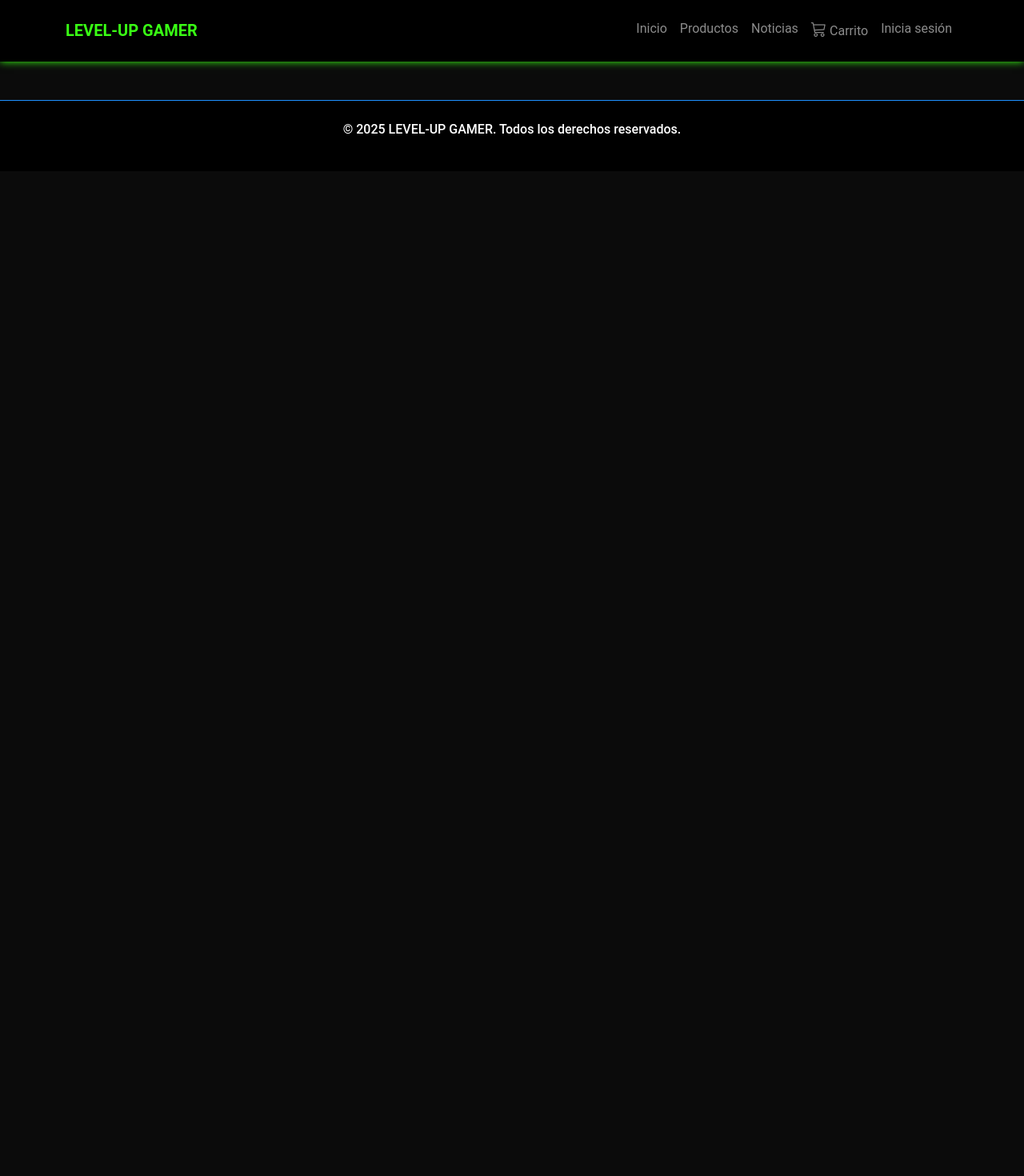
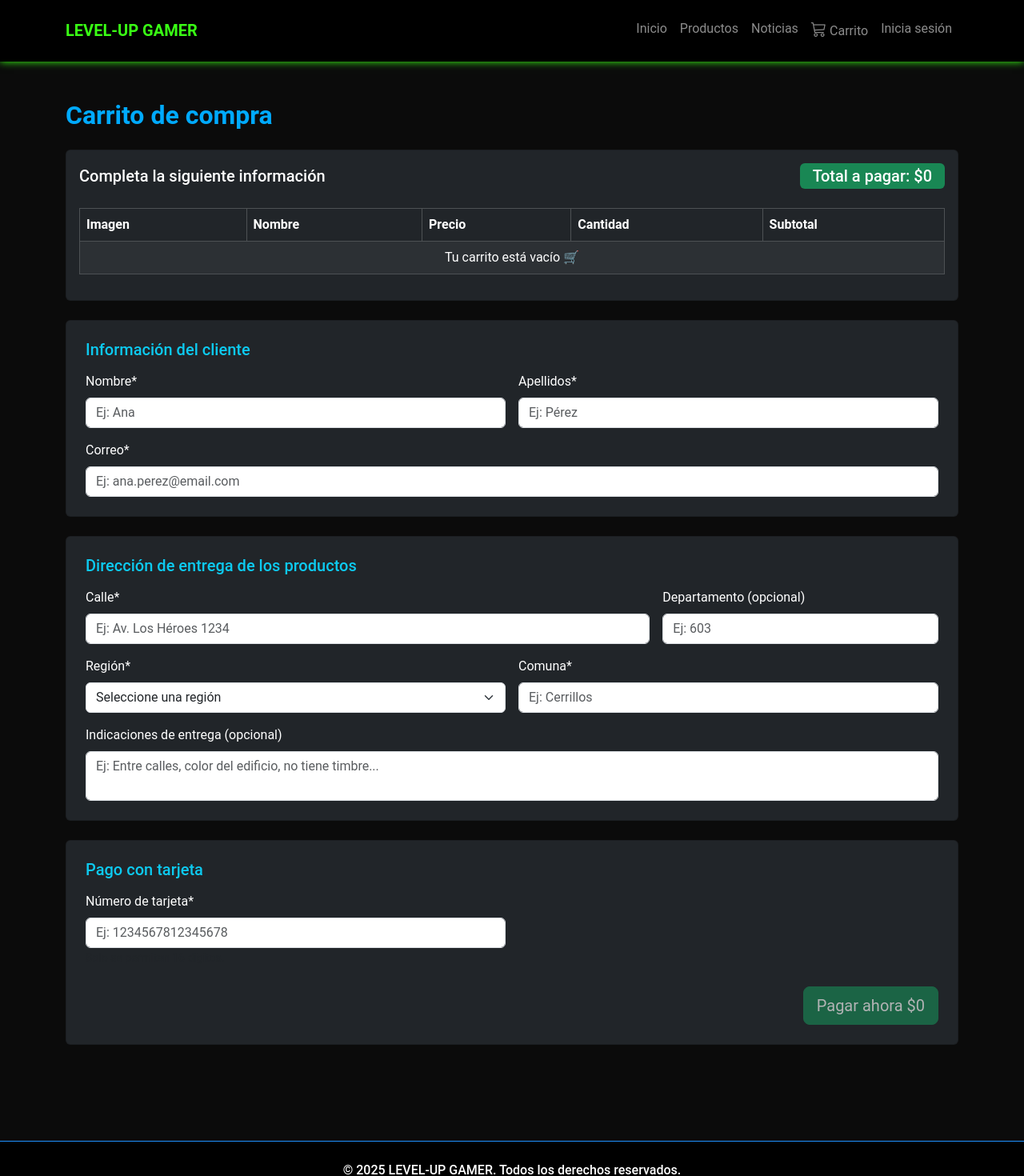
Before and after one commit to RafaelRiosFredes/LevelUpReact, a React (Vite) app in the folder levelup-project/: page /detalle-compra in a window 1280 px wide. Shown: the top 1470 px of the page at 80% size. Before the commit the page ends 800 px from the top, so only its background shows below. Built offline with nearby package versions, Linux system fonts and the light colour scheme.

Commit message:
Avance Detalle compras

```diff
--- a/levelup-project/src/App.tsx
+++ b/levelup-project/src/App.tsx
@@ -2,7 +2,7 @@ import { BrowserRouter, Routes, Route } from "react-router-dom";
 import "bootstrap/dist/css/bootstrap.min.css";
 import "bootstrap-icons/font/bootstrap-icons.css";
 import "./assets/styles.css";
-
+import { DetalleCompra } from "./pages/DetalleCompra";
 import { ProductosPublic } from "./pages/ProductosPublic";
 import { DetalleProducto } from "./pages/DetalleProducto";
 import { CarroCompras } from "./pages/CarroCompras";
@@ -17,6 +17,8 @@ function App() {
         <Route path="/" element={<ProductosPublic />} />
         <Route path="/detalle" element={<DetalleProducto />} />
         <Route path="/carrito" element={<CarroCompras />} />
+        <Route path="/detalle-compra" element={<DetalleCompra />} />
+
       </Routes>
       <Footer />
     </BrowserRouter>
--- a/levelup-project/src/pages/CarroCompras.tsx
+++ b/levelup-project/src/pages/CarroCompras.tsx
@@ -1,5 +1,6 @@
 import { useEffect, useState } from "react";
-import { Container, Row, Col, Button, Form } from "react-bootstrap";
+import { Container, Row, Col, Form, Button } from "react-bootstrap";
+import { Link } from "react-router-dom";
 import "../assets/styles.css";
 
 interface ProductoCarrito {
@@ -14,7 +15,7 @@ export const CarroCompras = () => {
   const [total, setTotal] = useState<number>(0);
   const [cupon, setCupon] = useState<string>("");
 
-  // Cargar carrito desde localStorage
+  // ✅ Cargar carrito desde localStorage
   useEffect(() => {
     const data = localStorage.getItem("carrito");
     if (data) {
@@ -24,17 +25,20 @@ export const CarroCompras = () => {
     }
   }, []);
 
-  // Función para formatear precios CLP
+  // ✅ Formatear precios CLP
   const formatearPrecio = (valor: number) =>
     "$" + valor.toLocaleString("es-CL");
 
-  // Calcular total
+  // ✅ Calcular total
   const calcularTotal = (items: ProductoCarrito[]) => {
-    const total = items.reduce((acc, item) => acc + item.precio * item.cantidad, 0);
+    const total = items.reduce(
+      (acc, item) => acc + item.precio * item.cantidad,
+      0
+    );
     setTotal(total);
   };
 
-  // Cambiar cantidad
+  // ✅ Cambiar cantidad
   const cambiarCantidad = (index: number, cambio: number) => {
     const copia = [...carrito];
     copia[index].cantidad += cambio;
@@ -44,7 +48,7 @@ export const CarroCompras = () => {
     calcularTotal(copia);
   };
 
-  // Eliminar producto
+  // ✅ Eliminar producto
   const eliminarProducto = (index: number) => {
     const copia = carrito.filter((_, i) => i !== index);
     setCarrito(copia);
@@ -52,7 +56,7 @@ export const CarroCompras = () => {
     calcularTotal(copia);
   };
 
-  // Aplicar cupón (simulado)
+  // ✅ Aplicar cupón (simulado)
   const aplicarCupon = () => {
     if (cupon.toLowerCase() === "levelup10") {
       const descuento = total * 0.1;
@@ -67,7 +71,7 @@ export const CarroCompras = () => {
     <Container className="py-5 text-white">
       <h2 className="highlight mb-4">Mi carrito de compras</h2>
       <Row className="g-4">
-        {/* Lista de productos */}
+        {/* 🛒 Lista de productos */}
         <Col md={8}>
           {carrito.length === 0 ? (
             <p className="text-white">Tu carrito está vacío 🛒</p>
@@ -127,7 +131,7 @@ export const CarroCompras = () => {
           )}
         </Col>
 
-        {/* Resumen */}
+        {/* 🧾 Resumen y botones */}
         <Col md={4}>
           <div className="bg-dark p-4 rounded">
             <h5 className="mb-3">
@@ -146,9 +150,18 @@ export const CarroCompras = () => {
                   Aplicar
                 </Button>
               </div>
-              <Button variant="success" className="w-100 fw-bold">
-                PAGAR
-              </Button>
+
+              {/* 🔹 Botón que lleva a DetalleCompra */}
+              <div className="d-grid gap-2 mt-3">
+                <Link
+                  to="/detalle-compra"
+                  className={`btn btn-success btn-lg w-100 ${
+                    carrito.length === 0 ? "disabled" : ""
+                  }`}
+                >
+                  Ir a Detalle de Compra 🧾
+                </Link>
+              </div>
             </Form>
           </div>
         </Col>
--- /dev/null
+++ b/levelup-project/src/pages/DetalleCompra.tsx
@@ -0,0 +1,265 @@
+import { useEffect, useState } from "react";
+import { Container, Table, Form, Row, Col, Button, Card, Alert } from "react-bootstrap";
+import "../assets/styles.css";
+
+interface ProductoCarrito {
+  nombre: string;
+  precio: number;
+  cantidad: number;
+  imagen: string;
+}
+
+export const DetalleCompra = () => {
+  const [carrito, setCarrito] = useState<ProductoCarrito[]>([]);
+  const [total, setTotal] = useState(0);
+
+  // Datos del cliente
+  const [nombre, setNombre] = useState("");
+  const [apellido, setApellido] = useState("");
+  const [correo, setCorreo] = useState("");
+  const [calle, setCalle] = useState("");
+  const [departamento, setDepartamento] = useState("");
+  const [region, setRegion] = useState("");
+  const [comuna, setComuna] = useState("");
+  const [indicaciones, setIndicaciones] = useState("");
+
+  // Pago
+  const [tarjeta, setTarjeta] = useState("");
+  const [mensaje, setMensaje] = useState<{ tipo: "success" | "danger"; texto: string } | null>(null);
+
+  useEffect(() => {
+    const data = JSON.parse(localStorage.getItem("carrito") || "[]");
+    setCarrito(data);
+    const totalCalc = data.reduce(
+      (acc: number, item: ProductoCarrito) => acc + item.precio * item.cantidad,
+      0
+    );
+    setTotal(totalCalc);
+  }, []);
+
+  const formatPrice = (value: number) =>
+    "$" + value.toString().replace(/\B(?=(\d{3})+(?!\d))/g, ".");
+
+  const handlePagar = () => {
+    if (tarjeta.trim().length === 16) {
+      setMensaje({
+        tipo: "success",
+        texto: `✅ ¡Gracias por tu compra, ${nombre || "cliente"}! Tu pago por ${formatPrice(total)} fue exitoso.`,
+      });
+      localStorage.removeItem("carrito");
+      window.dispatchEvent(new Event("carritoActualizado"));
+      setCarrito([]);
+      setTarjeta("");
+    } else {
+      setMensaje({
+        tipo: "danger",
+        texto: "❌ Error: número de tarjeta inválido. Debe contener 16 dígitos.",
+      });
+    }
+  };
+
+  return (
+    <Container className="py-5 text-white">
+      <h2 className="highlight mb-4">Carrito de compra</h2>
+
+      {/* 🧾 Tabla de productos */}
+      <Card className="bg-dark text-white mb-4 p-3">
+        <div className="d-flex justify-content-between align-items-center mb-3">
+          <h5>Completa la siguiente información</h5>
+          <h5 className="bg-success text-white px-3 py-1 rounded">
+            Total a pagar: {formatPrice(total)}
+          </h5>
+        </div>
+
+        <Table striped bordered hover responsive variant="dark">
+          <thead>
+            <tr>
+              <th>Imagen</th>
+              <th>Nombre</th>
+              <th>Precio</th>
+              <th>Cantidad</th>
+              <th>Subtotal</th>
+            </tr>
+          </thead>
+          <tbody>
+            {carrito.length > 0 ? (
+              carrito.map((item, index) => (
+                <tr key={index}>
+                  <td style={{ width: "80px" }}>
+                    <img
+                      src={item.imagen}
+                      alt={item.nombre}
+                      style={{ width: "60px", borderRadius: "8px" }}
+                    />
+                  </td>
+                  <td>{item.nombre}</td>
+                  <td>{formatPrice(item.precio)}</td>
+                  <td>{item.cantidad}</td>
+                  <td>{formatPrice(item.precio * item.cantidad)}</td>
+                </tr>
+              ))
+            ) : (
+              <tr>
+                <td colSpan={5} className="text-center">
+                  Tu carrito está vacío 🛒
+                </td>
+              </tr>
+            )}
+          </tbody>
+        </Table>
+      </Card>
+
+      {/* 🧍 Información del cliente */}
+      <Card className="bg-dark text-white mb-4 p-4">
+        <h5 className="mb-3 text-info">Información del cliente</h5>
+        <Row className="g-3">
+          <Col md={6}>
+            <Form.Group>
+              <Form.Label>Nombre*</Form.Label>
+              <Form.Control
+                type="text"
+                placeholder="Ej: Ana"
+                value={nombre}
+                onChange={(e) => setNombre(e.target.value)}
+              />
+            </Form.Group>
+          </Col>
+          <Col md={6}>
+            <Form.Group>
+              <Form.Label>Apellidos*</Form.Label>
+              <Form.Control
+                type="text"
+                placeholder="Ej: Pérez"
+                value={apellido}
+                onChange={(e) => setApellido(e.target.value)}
+              />
+            </Form.Group>
+          </Col>
+          <Col md={12}>
+            <Form.Group>
+              <Form.Label>Correo*</Form.Label>
+              <Form.Control
+                type="email"
+                placeholder="Ej: ana.perez@email.com"
+                value={correo}
+                onChange={(e) => setCorreo(e.target.value)}
+              />
+            </Form.Group>
+          </Col>
+        </Row>
+      </Card>
+
+      {/* 🚚 Dirección de entrega */}
+      <Card className="bg-dark text-white p-4 mb-4">
+        <h5 className="mb-3 text-info">Dirección de entrega de los productos</h5>
+        <Row className="g-3">
+          <Col md={8}>
+            <Form.Group>
+              <Form.Label>Calle*</Form.Label>
+              <Form.Control
+                type="text"
+                placeholder="Ej: Av. Los Héroes 1234"
+                value={calle}
+                onChange={(e) => setCalle(e.target.value)}
+              />
+            </Form.Group>
+          </Col>
+          <Col md={4}>
+            <Form.Group>
+              <Form.Label>Departamento (opcional)</Form.Label>
+              <Form.Control
+                type="text"
+                placeholder="Ej: 603"
+                value={departamento}
+                onChange={(e) => setDepartamento(e.target.value)}
+              />
+            </Form.Group>
+          </Col>
+          <Col md={6}>
+            <Form.Group>
+              <Form.Label>Región*</Form.Label>
+              <Form.Select
+                value={region}
+                onChange={(e) => setRegion(e.target.value)}
+              >
+                <option value="">Seleccione una región</option>
+                <option>Región Metropolitana de Santiago</option>
+                <option>Valparaíso</option>
+                <option>Biobío</option>
+                <option>Antofagasta</option>
+              </Form.Select>
+            </Form.Group>
+          </Col>
+          <Col md={6}>
+            <Form.Group>
+              <Form.Label>Comuna*</Form.Label>
+              <Form.Control
+                type="text"
+                placeholder="Ej: Cerrillos"
+                value={comuna}
+                onChange={(e) => setComuna(e.target.value)}
+              />
+            </Form.Group>
+          </Col>
+          <Col md={12}>
+            <Form.Group>
+              <Form.Label>Indicaciones de entrega (opcional)</Form.Label>
+              <Form.Control
+                as="textarea"
+                rows={2}
+                placeholder="Ej: Entre calles, color del edificio, no tiene timbre..."
+                value={indicaciones}
+                onChange={(e) => setIndicaciones(e.target.value)}
+              />
+            </Form.Group>
+          </Col>
+        </Row>
+      </Card>
+
+      {/* 💳 Sección de pago */}
+      <Card className="bg-dark text-white p-4 mb-4">
+        <h5 className="mb-3 text-info">Pago con tarjeta</h5>
+        <Row className="g-3">
+          <Col md={6}>
+            <Form.Group>
+              <Form.Label>Número de tarjeta*</Form.Label>
+              <Form.Control
+                type="text"
+                maxLength={16}
+                placeholder="Ej: 1234567812345678"
+                value={tarjeta}
+                onChange={(e) => setTarjeta(e.target.value.replace(/\D/g, ""))}
+              />
+              <Form.Text className="text-muted">
+                Solo se permiten 16 dígitos.
+              </Form.Text>
+            </Form.Group>
+          </Col>
+        </Row>
+
+        <div className="text-end mt-4">
+          <Button
+            variant="success"
+            size="lg"
+            onClick={handlePagar}
+            disabled={carrito.length === 0}
+          >
+            Pagar ahora {formatPrice(total)}
+          </Button>
+        </div>
+
+        {/* Mensaje de éxito o error */}
+        {mensaje && (
+          <Alert
+            variant={mensaje.tipo}
+            className="mt-3 text-center fw-bold"
+            onClose={() => setMensaje(null)}
+            dismissible
+          >
+            {mensaje.texto}
+          </Alert>
+        )}
+      </Card>
+    </Container>
+  );
+};
```
